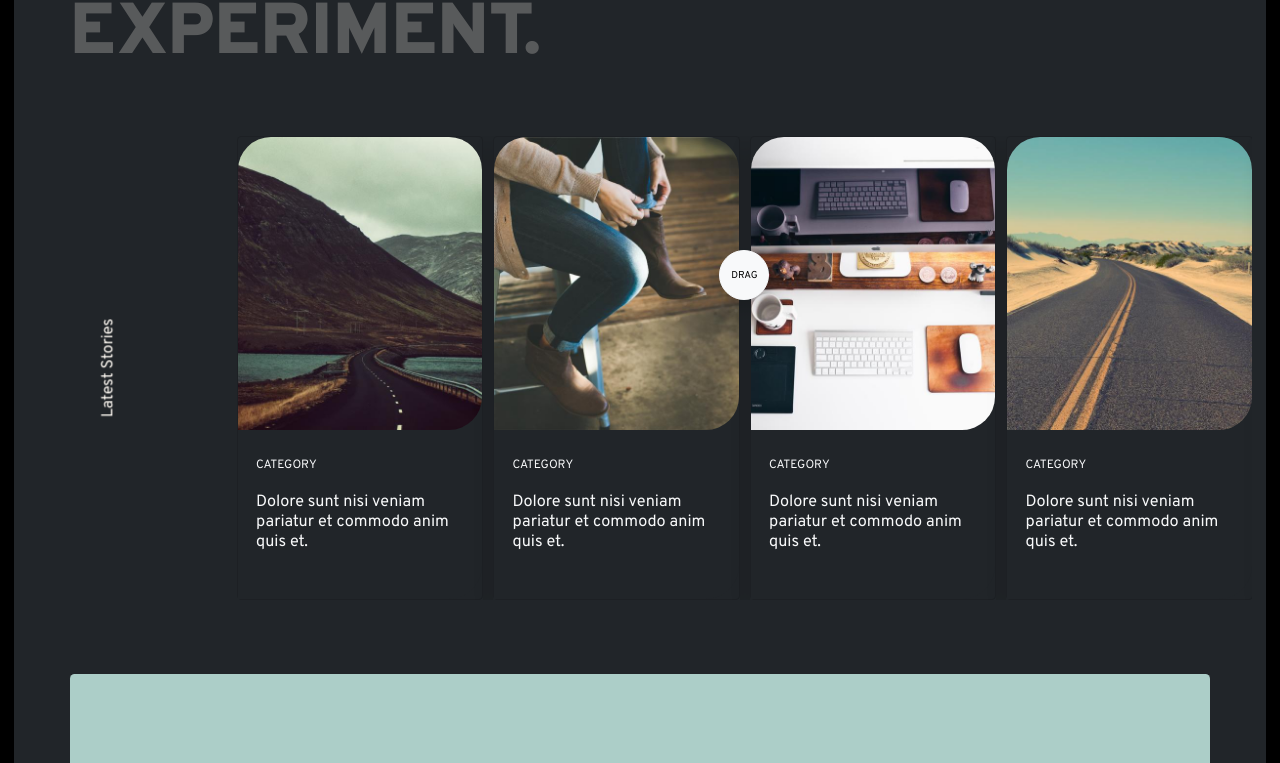
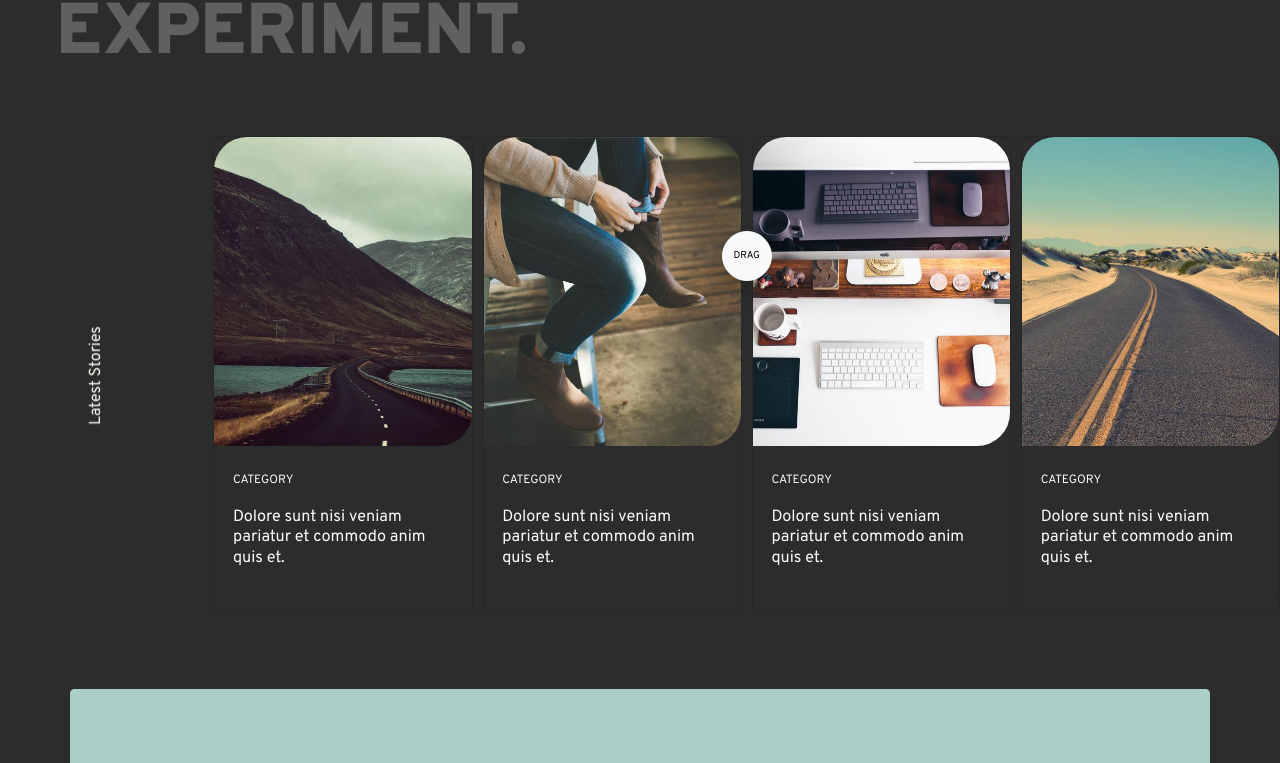
Before and after one commit to masonmedia/pact_demo, a Vue app: page /#/one in a window 1280 px wide. Shown: the part 600-1363 px from the top of the page. Built offline with nearby package versions, Linux system fonts and the light colour scheme.

Commit message:
Updates to page 1

```diff
--- a/src/components/NavComponent.vue
+++ b/src/components/NavComponent.vue
@@ -1,5 +1,7 @@
 <template>
-    <nav class="navbar navbar-dark bg-dark fixed-top p-3">
+    <nav class="navbar navbar-dark fixed-top p-3"
+    :class="versionOne ? '' : 'bg-dark'"
+    :style="versionOne ? 'background: #2C2C2C;' : 'bg-dark'">
         <div class="container-fluid">
             <router-link class="navbar-brand text-lowercase" :to="$router.options.routes[0]">{{ text.site_brand }}</router-link>
             <button class="navbar-toggler border-0 px-0 px-md-2" type="button" data-bs-toggle="offcanvas" data-bs-target="#offcanvasNavbar"
@@ -46,10 +48,15 @@ export default {
             isActive: false,
         }
     },
+    computed: {
+        versionOne() {
+            return this.$route.name == 'One' ? true : false
+        }
+    },
     methods: {
         navToggle() {
             this.isActive = !this.isActive;
-        }
+        },
     },
 }
 </script>
--- a/src/views/VersionOne.vue
+++ b/src/views/VersionOne.vue
@@ -1,11 +1,11 @@
 <template>
-    <div id="one" class="container-fluid position-relative">
+    <div id="one" class="container-fluid position-relative px-0">
         <!-- swiper layer -->
         <div class="animate__animated animate__slideOutRight h-100 w-100 position-absolute start-0"
         style="background: #000; z-index: 1000;"></div>
         <!-- banner -->
-        <div class="container-fluid py-5 bg-dark">
-            <div class="row p-4 p-md-5">
+        <div class="container-fluid py-5" style="background: #2C2C2C;">
+            <div class="row p-5">
                 <div class="col-lg-12 pt-5 px-0">
                     <h1 class="fw-bold text-uppercase lh-1 animate__animated animate__fadeIn"
                     style="font-size: 9vmin; color: #FFFAF340;">
@@ -21,23 +21,23 @@
                 </div>
                 <!-- carousel -->
                 <div :class="isActive ? 'col-md-12' : 'col-md-10'"
-                class="d-flex justify-content-center align-items-center text-center">
+                class="d-flex justify-content-center align-items-center text-center px-0">
                     <swiper class="swiper"
                     ref="mySwiper"
                     :options="swiperOption"
                     @slideChangeTransitionStart="slideStart">
                         <button :class="isActive ? 'puff-out-center' : ''"
-                        class="btn btn-sm btn-light position-absolute start-50 translate-middle shadow text-uppercase"
-                        style="width: 50px; height: 50px; top: 30%; border-radius: 100%; z-index: 10; font-size: 10px">
+                        class="btn btn-sm btn-light d-flex justify-content-center align-items-center position-absolute start-50 translate-middle shadow text-uppercase"
+                        style="width: 50px; height: 50px; top: 25%; border-radius: 100%; z-index: 10; font-size: 10px">
                             {{ text.carousel_drag }}
                         </button>
-                        <swiper-slide class="shadow" v-for="(slide, index) in text.page_2.carousel_slides" :key="index">
+                        <swiper-slide v-for="(slide, index) in text.page_2.carousel_slides" :key="index">
                             <!-- slide -->
-                            <div class="card bg-dark">
+                            <div class="card" style="background: #2C2C2C;">
                                 <img :src="require(`@/${slide.img}`)" class="card-img-top"
                                 style="border-radius: 33px 33px 33px 0;">
-                                <div class="card-body bg-dark text-light text-start py-4"
-                                style="border-radius: 0 0 33px 0;">
+                                <div class="card-body text-light text-start py-4"
+                                style="border-radius: 0 0 33px 0; background: #2C2C2C;">
                                     <p class="lh-sm text-light pr-5 text-uppercase" style="font-size: 12px">Category</p>
                                     <p class="small lh-sm fw-light text-light pr-5">{{ slide.text }}</p>
                                 </div>
--- a/src/views/VersionThree.vue
+++ b/src/views/VersionThree.vue
@@ -1,5 +1,5 @@
 <template>
-  <div class="container-fluid position-relative">
+  <div class="container-fluid position-relative px-0">
     <!-- swipe layer -->
     <div class="animate__animated animate__slideOutRight h-100 w-100 position-absolute start-0"
     style="background: #000; z-index: 1000"></div>
@@ -47,9 +47,9 @@
           :options="swiperOption"
           @slideChangeTransitionStart="slideStart">
             <button :class="isActive ? 'puff-out-center' : ''"
-              class="btn btn-sm btn-light position-absolute start-50 translate-middle shadow text-uppercase"
-              style="width: 50px; height: 50px; top: 20%; border-radius: 100%; z-index: 10; font-size: 11px">
-              {{ text.carousel_drag }}
+            class="btn btn-sm btn-light d-flex justify-content-center align-items-center position-absolute start-50 translate-middle shadow text-uppercase"
+            style="width: 50px; height: 50px; top: 25%; border-radius: 100%; z-index: 10; font-size: 10px">
+                {{ text.carousel_drag }}
             </button>
             <swiper-slide style="filter: drop-shadow(3px 3px 5px lightgrey)"
               v-for="slide in text.page_2.carousel_slides" :key="slide.id">
--- a/src/views/VersionTwo.vue
+++ b/src/views/VersionTwo.vue
@@ -1,5 +1,5 @@
 <template>
-  <div class="container-fluid position-relative">
+  <div class="container-fluid position-relative px-0">
     <!-- swipe layer -->
     <div class="animate__animated animate__slideOutRight h-100 w-100 position-absolute start-0"
     style="background: #ACCEC8; z-index: 1000;"></div>
@@ -31,9 +31,9 @@
         :options="swiperOption"
         @slideChangeTransitionStart="slideStart">
           <button :class="isActive ? 'puff-out-center' : ''"
-            class="btn btn-sm btn-light position-absolute start-50 translate-middle shadow text-uppercase"
-            style="width: 50px; height: 50px; top: 20%; border-radius: 100%; z-index: 10; font-size: 11px">
-            {{ text.carousel_drag }}
+          class="btn btn-sm btn-light d-flex justify-content-center align-items-center position-absolute start-50 translate-middle shadow text-uppercase"
+          style="width: 50px; height: 50px; top: 25%; border-radius: 100%; z-index: 10; font-size: 10px">
+              {{ text.carousel_drag }}
           </button>
           <swiper-slide style="filter: drop-shadow(3px 3px 5px lightgrey)" v-for="slide in text.page_2.carousel_slides"
             :key="slide.id">
```
